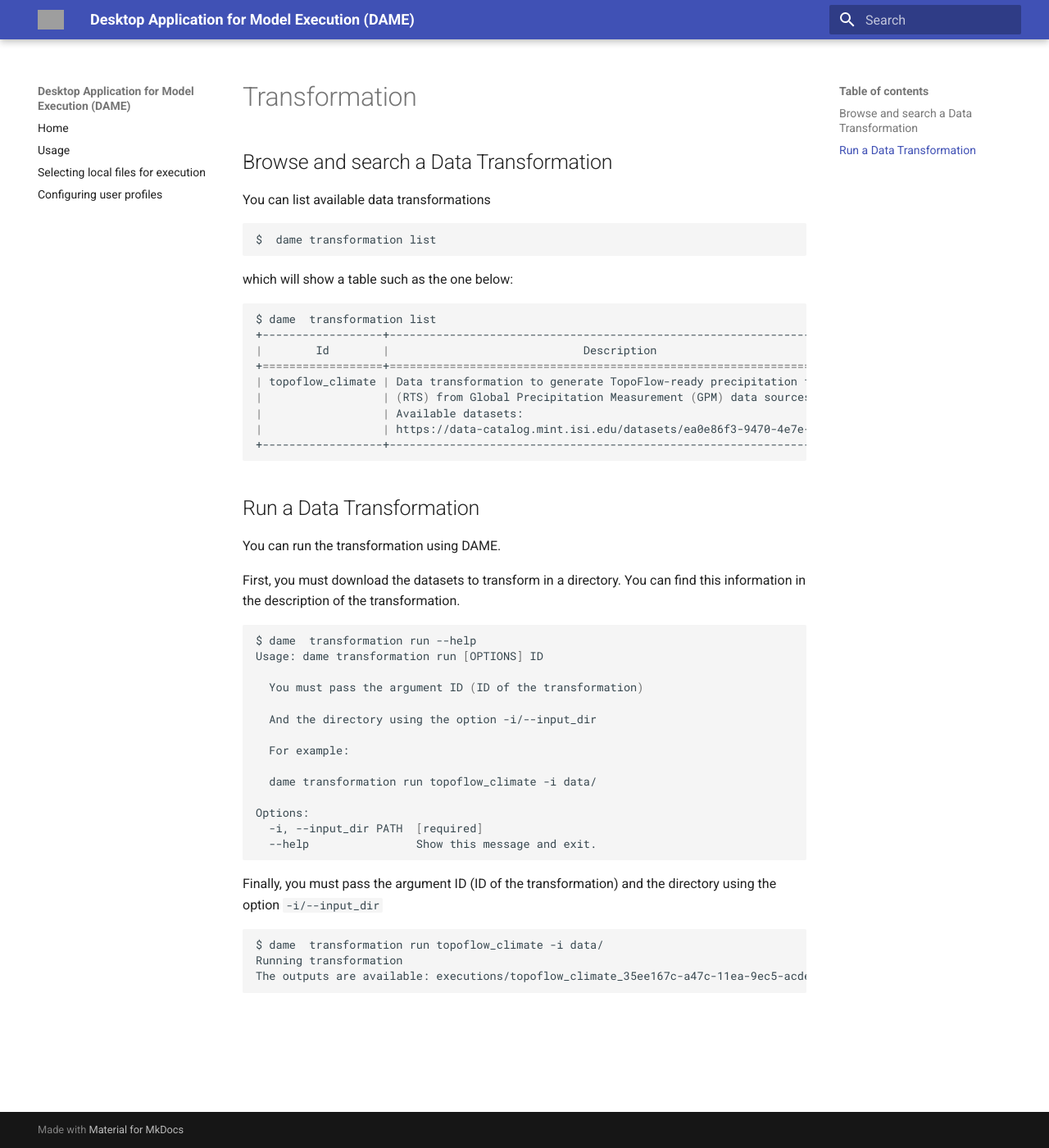
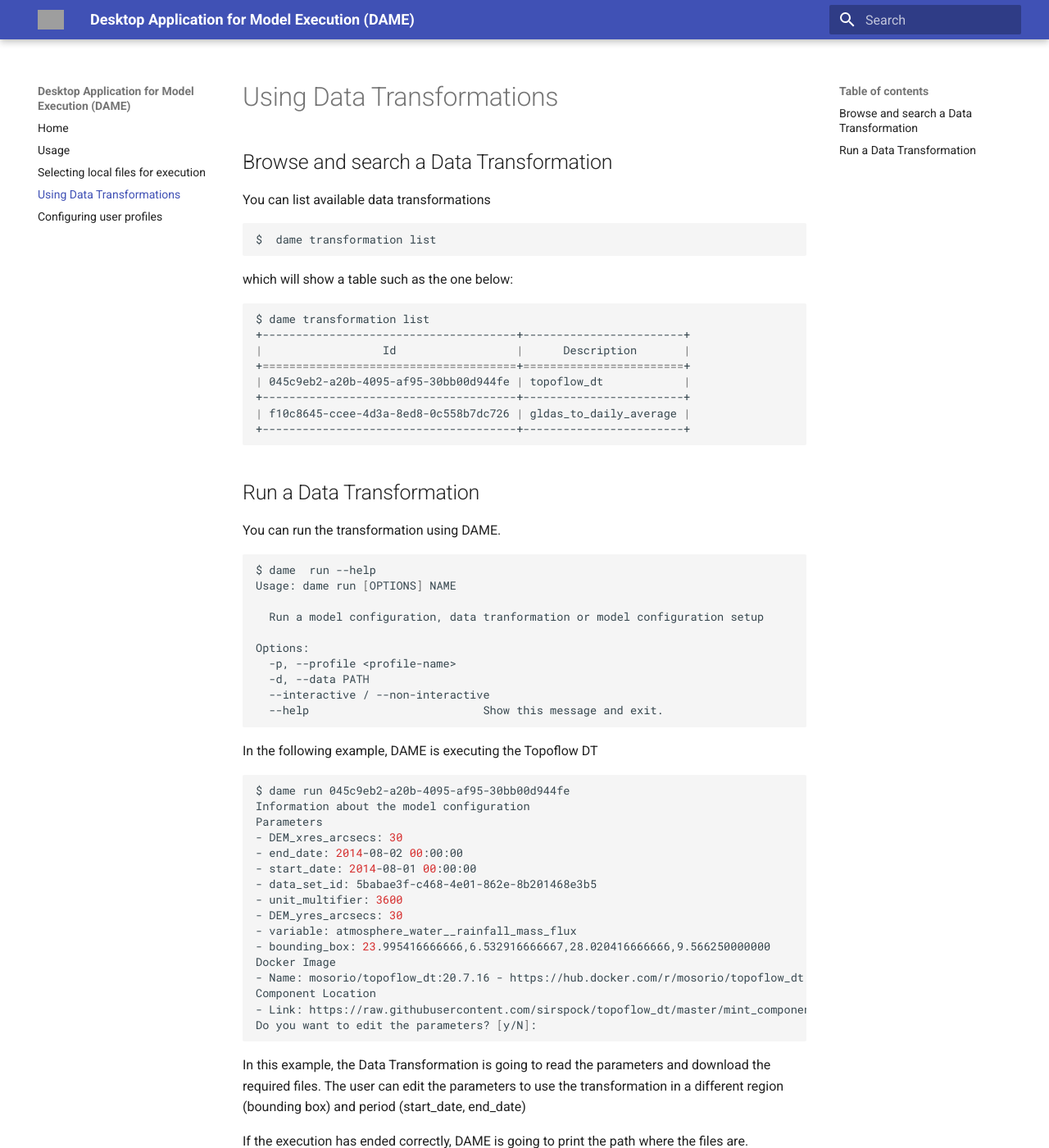
Before and after one commit to mintproject/dame_cli, an MkDocs documentation site: the page built from docs/transformation.md, in a window 1280 px wide and 1400 px high. Shown: the whole window at 82% size. Built offline with MkDocs 1.6.1 and Material for MkDocs 9.7.7, drawn with Linux system fonts in a browser that asks for light colours; some of the changed text lies outside the part shown; grey boxes are pictures that could not be loaded.

Commit message:
feat(docs): add docs transformation

````diff
--- a/docs/transformation.md
+++ b/docs/transformation.md
@@ -9,15 +9,15 @@
 which will show a table such as the one below:
 
 ```bash
-$ dame  transformation list
-+------------------+----------------------------------------------------------------------------------+
-|        Id        |                             Description                                          |
-+==================+==================================================================================+
-| topoflow_climate | Data transformation to generate TopoFlow-ready precipitation files               |
-|                  | (RTS) from Global Precipitation Measurement (GPM) data sources                   |
-|                  | Available datasets:                                                              |
-|                  | https://data-catalog.mint.isi.edu/datasets/ea0e86f3-9470-4e7e-a581-df85b4a7075d  |
-+------------------+----------------------------------------------------------------------------------+
+$ dame transformation list
++--------------------------------------+------------------------+
+|                  Id                  |      Description       |
++======================================+========================+
+| 045c9eb2-a20b-4095-af95-30bb00d944fe | topoflow_dt            |
++--------------------------------------+------------------------+
+| f10c8645-ccee-4d3a-8ed8-0c558b7dc726 | gldas_to_daily_average |
++--------------------------------------+------------------------+
+
 ```
 
 
@@ -25,29 +25,45 @@
 
 You can run the transformation using DAME.
 
-First, you must download the datasets to transform in a directory. You can find this information in the description of the transformation.
+```bash
+$ dame  run --help
+Usage: dame run [OPTIONS] NAME
+
+  Run a model configuration, data tranformation or model configuration setup
+
+Options:
+  -p, --profile <profile-name>
+  -d, --data PATH
+  --interactive / --non-interactive
+  --help                          Show this message and exit.
+```
+
+In the following example, DAME is executing the Topoflow DT
 
 ```bash
-$ dame  transformation run --help
-Usage: dame transformation run [OPTIONS] ID
-
-  You must pass the argument ID (ID of the transformation)
-
-  And the directory using the option -i/--input_dir
-
-  For example:
-
-  dame transformation run topoflow_climate -i data/
-
-Options:
-  -i, --input_dir PATH  [required]
-  --help                Show this message and exit.
+$ dame run 045c9eb2-a20b-4095-af95-30bb00d944fe
+Information about the model configuration
+Parameters
+- DEM_xres_arcsecs: 30
+- end_date: 2014-08-02 00:00:00
+- start_date: 2014-08-01 00:00:00
+- data_set_id: 5babae3f-c468-4e01-862e-8b201468e3b5
+- unit_multifier: 3600
+- DEM_yres_arcsecs: 30
+- variable: atmosphere_water__rainfall_mass_flux
+- bounding_box: 23.995416666666,6.532916666667,28.020416666666,9.566250000000
+Docker Image
+- Name: mosorio/topoflow_dt:20.7.16 - https://hub.docker.com/r/mosorio/topoflow_dt
+Component Location
+- Link: https://raw.githubusercontent.com/sirspock/topoflow_dt/master/mint_component.zip
+Do you want to edit the parameters? [y/N]:
 ```
 
-Finally, you must pass the argument ID (ID of the transformation) and the directory using the option `-i/--input_dir`
+In this example, the Data Transformation is going to read the parameters and download the required files. The user can edit the parameters to use the transformation in a different region (bounding box) and period (start_date, end_date)
+
+If the execution has ended correctly, DAME is going to print the path where the files are.
 
 ```bash
-$ dame  transformation run topoflow_climate -i data/
-Running transformation
-The outputs are available: executions/topoflow_climate_35ee167c-a47c-11ea-9ec5-acde48001122/tmp/outputs
+[045c9eb2-a20b-4095-af95-30bb00d944fe] The execution has been successful
+[045c9eb2-a20b-4095-af95-30bb00d944fe] Results available at: executions/045c9eb2-a20b-4095-af95-30bb00d944fe_70aa349a-caaa-11ea-aae3-faffc21691f4/topoflow_dt/src
 ```
--- a/mkdocs.yml
+++ b/mkdocs.yml
@@ -3,6 +3,7 @@
   - Home: index.md
   - Usage: usage.md
   - Selecting local files for execution: local_data.md
+  - Using Data Transformations: transformation.md
   - Configuring user profiles: profiles.md
 theme:
   name: material
````
Also changed, not shown: CHANGELOG.md (added, +276 -0 lines).
